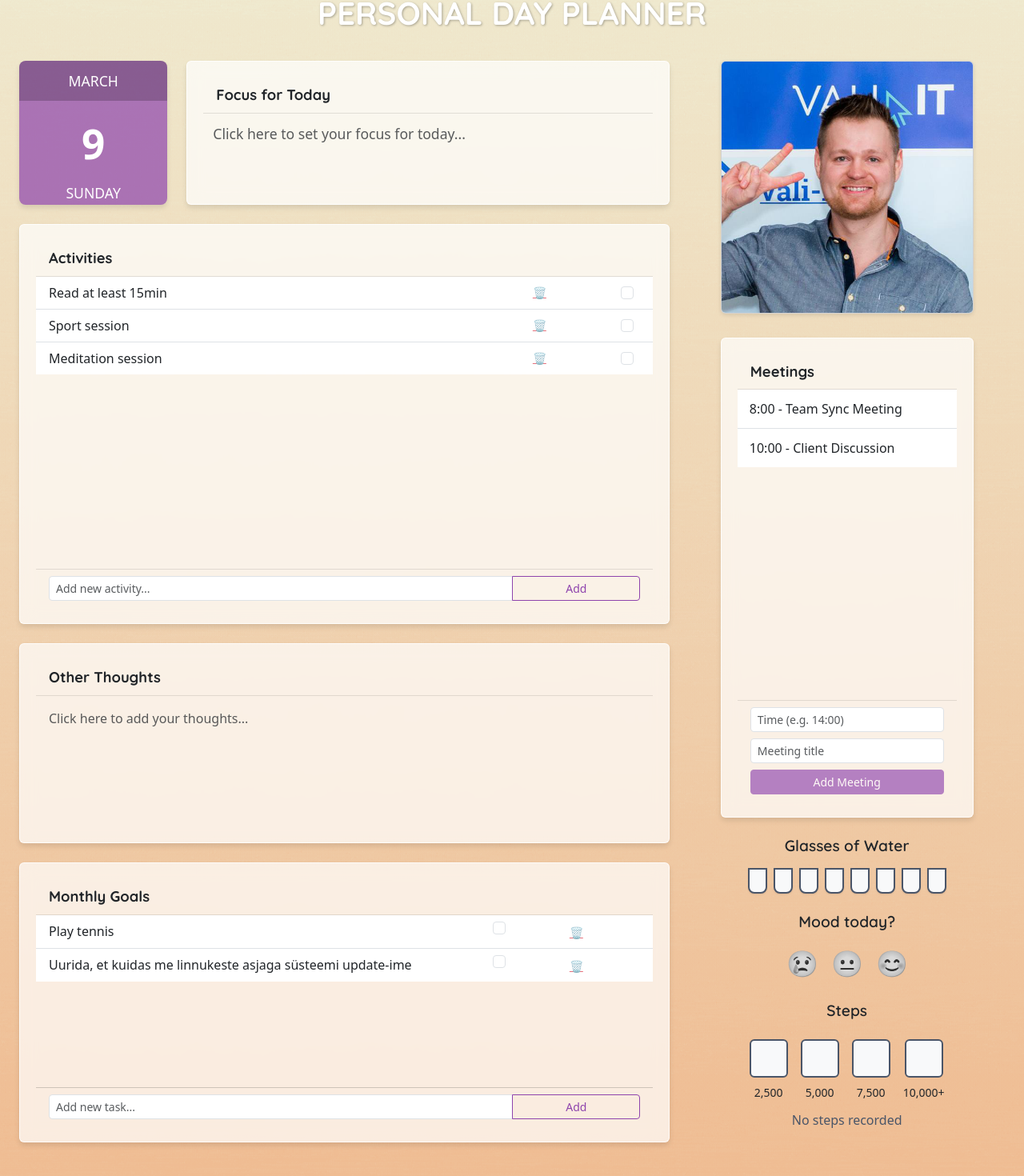
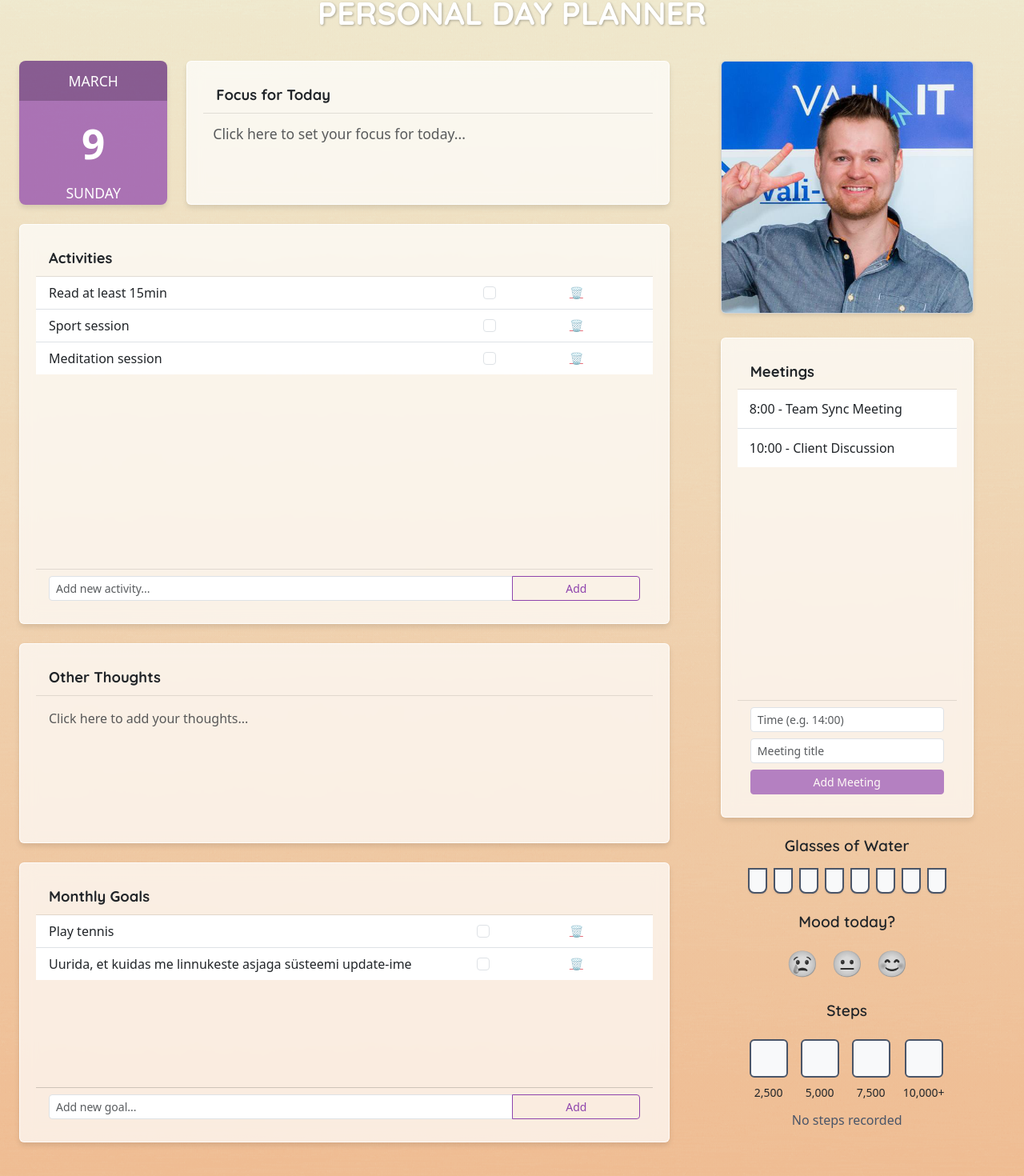
Before and after one commit to Lehti-A/calendrifyfront, a Vue app: page /day-personal in a window 1280 px wide. Shown: the part 178-1648 px from the top of the page at 80% size. Built offline with nearby package versions, Linux system fonts and the light colour scheme.

Commit message:
WorkDay & PersonalDay updated

```diff
--- a/src/views/PersonalDayView.vue
+++ b/src/views/PersonalDayView.vue
@@ -67,7 +67,7 @@
                 <div class="activity-actions">
                   <input
                       type="checkbox"
-                      class="form-check-input me-2"
+                      class="form-check-input ms-2"
                       :checked="activity.completed"
                       @change="toggleActivityCompletion(index)"
                   >
@@ -129,9 +129,9 @@
         <div class="card semi-transparent-card mb-4 tasks-card">
           <div class="card-header bg-transparent"><strong>Monthly Goals</strong></div>
           <div class="content-container">
-            <ul class="list-group list-group-flush transparent-list">
+            <ul class="list-group list-group-flush">
               <li v-for="(task, index) in tasks" :key="index"
-                  class="list-group-item transparent-item d-flex align-items-center justify-content-between">
+                  class="list-group-item d-flex align-items-center justify-content-between">
                 <span :class="{ 'completed-task': task.completed }">{{ task.text }}</span>
                 <div class="task-actions">
                   <input
@@ -152,12 +152,12 @@
               </li>
             </ul>
           </div>
-          <div class="card-footer bg-transparent border-transparent">
+          <div class="card-footer bg-transparent">
             <div class="input-group">
               <input
                   type="text"
-                  class="form-control form-control-sm transparent-input"
-                  placeholder="Add new task..."
+                  class="form-control form-control-sm"
+                  placeholder="Add new goal..."
                   v-model="newTask"
                   @keyup.enter="addTask"
               >
@@ -165,6 +165,7 @@
             </div>
           </div>
         </div>
+
       </div>
 
       <!-- Right Sidebar Column (Image, Meetings, Mood, Glasses, Steps) -->
@@ -868,6 +869,11 @@ export default {
 }
 
 /*Tasks*/
+.completed-task {
+  text-decoration: line-through;
+  color: #6c757d;
+}
+
 
 
 .completed-activity {
@@ -875,10 +881,14 @@ export default {
   color: #6c757d;
 }
 
-.activity-actions {
-  display: flex;
-  align-items: center;
-  gap: 10px;
+.activity-actions,
+.task-actions {
+  display: flex !important;
+  align-items: center !important;
+  gap: 20px !important;
+  justify-content: flex-end !important;
+  min-width: 80px;
+  flex-direction: row-reverse !important; /* This reverses the visual order */
 }
 
 .transparent-card .card-footer.bg-transparent.border-transparent {
--- a/src/views/SettingsView.vue
+++ b/src/views/SettingsView.vue
@@ -425,7 +425,7 @@ export default {
 
 /* Goals card with height to match combined profile + account actions */
 .goals-card {
-  min-height: 585px; /* 597px - 2% */
+  min-height: 591px; /* 597px - 2% */
 }
 
 /* Left and right column spacing to match other views */
--- a/src/views/WorkDayView.vue
+++ b/src/views/WorkDayView.vue
@@ -871,9 +871,31 @@ export default {
 }
 
 .task-actions {
+  display: flex !important;
+  align-items: center !important;
+  gap: 20px !important;
+  justify-content: flex-end !important;
+  min-width: 80px;
+  flex-direction: row-reverse !important; /* This reverses the visual order */
+}
+
+/* Style for the checkbox to ensure it's visible */
+.task-actions .form-check-input {
+  width: 18px;
+  height: 18px;
+  margin-right: 0 !important; /* Remove any right margin */
+  flex-shrink: 0; /* Prevent shrinking */
+}
+
+/* Style for the trash button to ensure it's visible */
+.task-actions .btn-link {
   display: flex;
   align-items: center;
-  gap: 10px;
+  justify-content: center;
+  width: 24px;
+  height: 24px;
+  margin-left: 0 !important; /* Remove any left margin */
+  flex-shrink: 0; /* Prevent shrinking */
 }
 
 .image-card {
```
